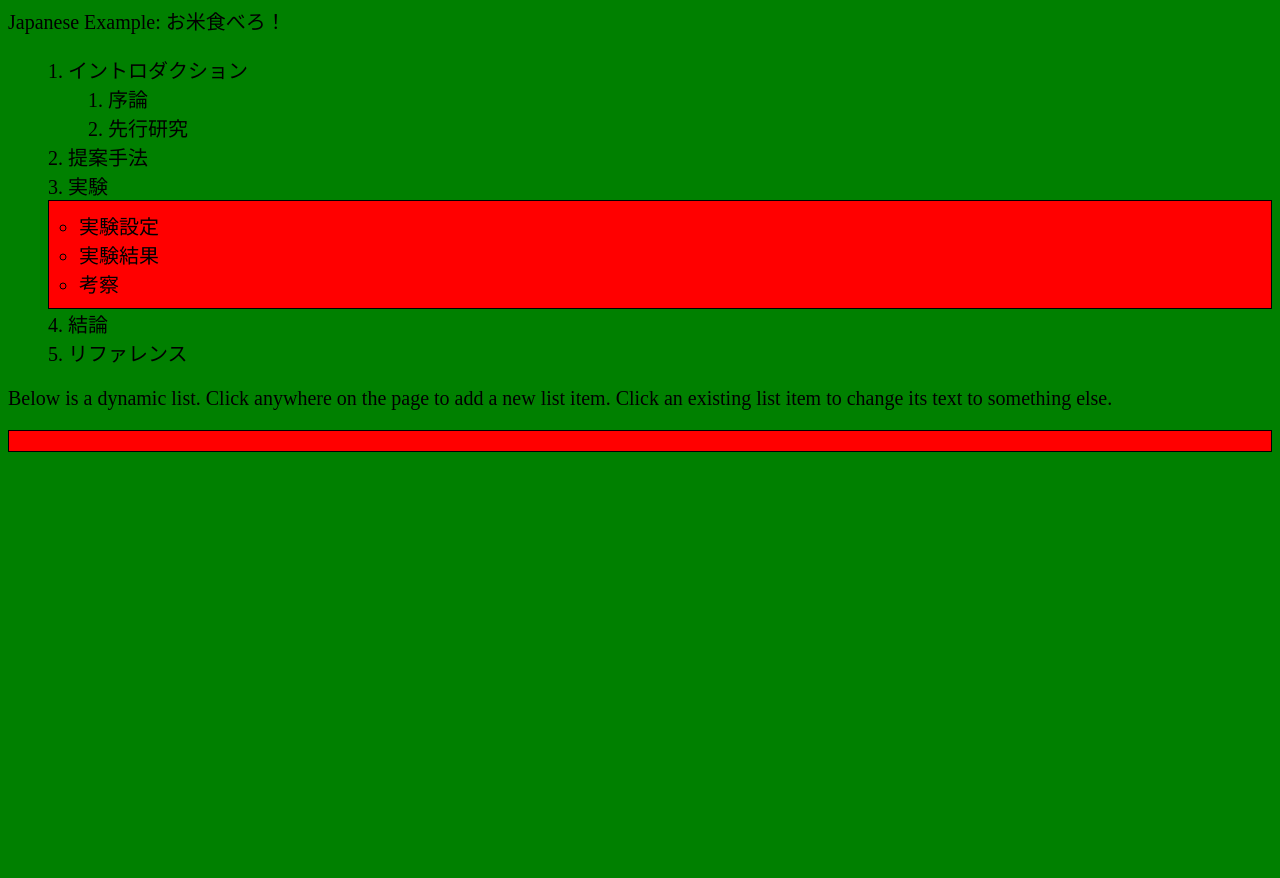
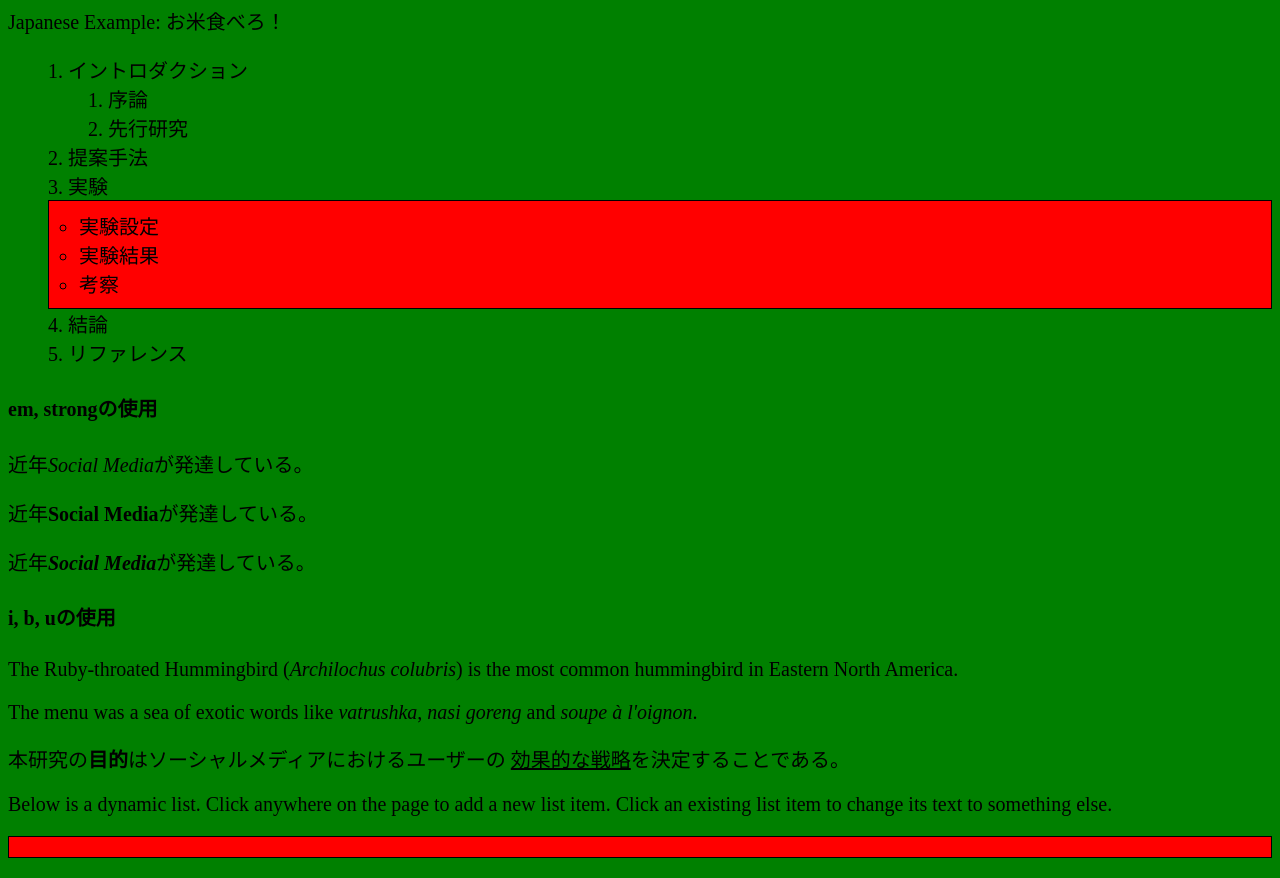
Before and after one commit to usui324/html_basic, a plain HTML site: page sample/title-sample.html in a window 1280 px wide. Shown: the part 95-973 px from the top of the page. Before the commit the page ends 800 px from the top, so only its background shows below. Drawn offline with Linux system fonts and the light colour scheme.

Commit message:
斜体、ボールド、下線の追加

```diff
--- a/sample/title-sample.html
+++ b/sample/title-sample.html
@@ -28,6 +28,21 @@
       <li>結論</li>
       <li>リファレンス</li>
     </ol>
+
+    <h4>em, strongの使用</h4>
+    <p>近年<em>Social Media</em>が発達している。</p>
+    <p>近年<strong>Social Media</strong>が発達している。</p>
+    <p>近年<em><strong>Social Media</strong></em>が発達している。</p>
+
+    <h4>i, b, uの使用</h4>
+    <!-- scientific names -->
+    <p>The Ruby-throated Hummingbird (<i>Archilochus colubris</i>)
+      is the most common hummingbird in Eastern North America.</p>
+    <!-- foreign words -->
+    <p>The menu was a sea of exotic words like <i lang="uk-latn">vatrushka</i>,
+      <i lang="id">nasi goreng</i> and <i lang="fr">soupe à l'oignon</i>.</p>
+    <p>本研究の<b>目的</b>はソーシャルメディアにおけるユーザーの
+      <u>効果的な戦略</u>を決定することである。</p>
     <script src="my-js-file.js"></script>
   </body>
 </html>
```
